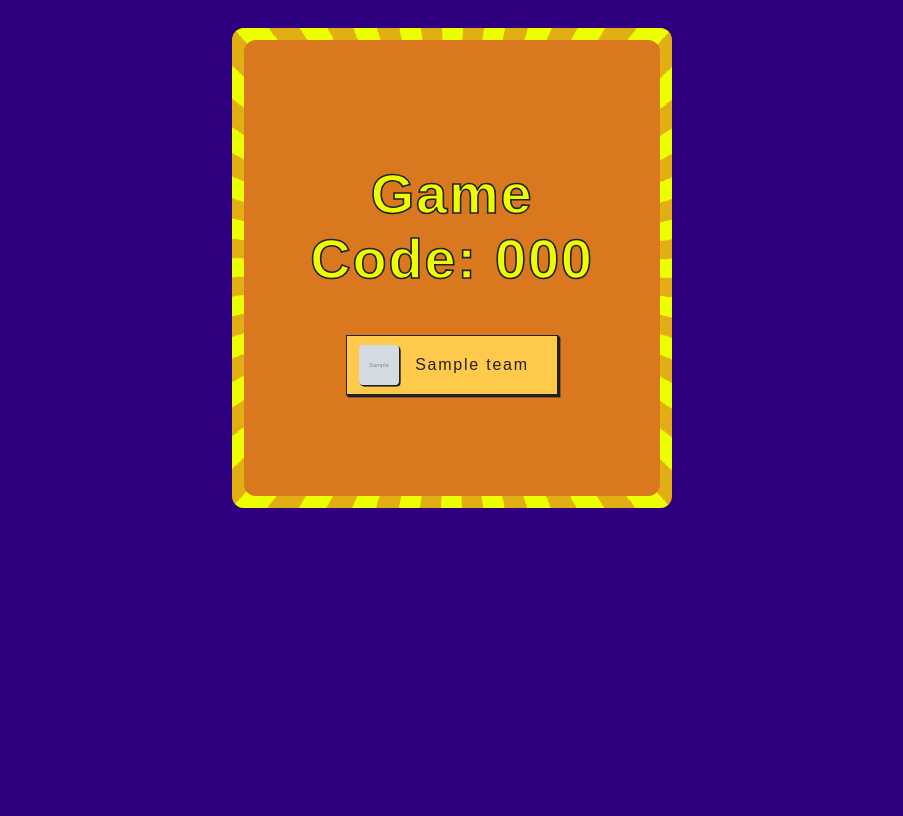
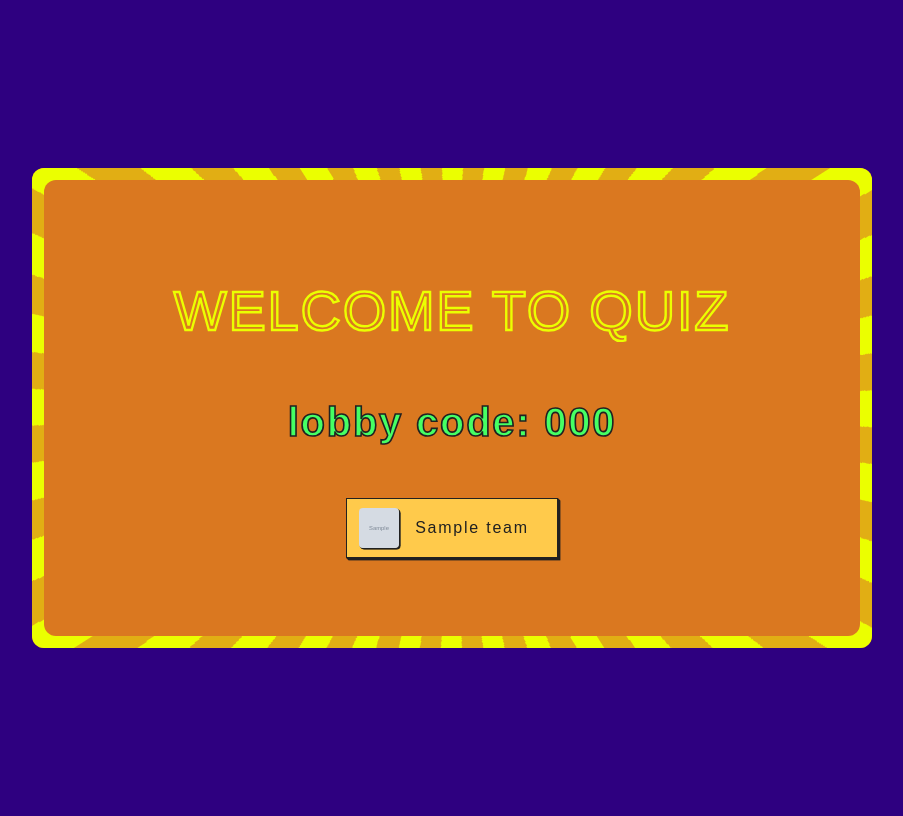
Before and after one commit to maximwebb/quizotic, a Django app: page /presenter/000 in a window 1280 px wide. Shown: the whole page, without its empty margins (188-1091 px from the left). Before the commit the page ends 508 px from the top, so only its background shows below. Run offline with Django 5.2, Linux system fonts and the light colour scheme; tables that the repository leaves empty hold one stand-in row (values such as "Sample post"); grey boxes marked "Sample" are stand-in pictures.

Commit message:
Update styling for presenter lobby

```diff
--- a/src/quiz/static/css/common.css
+++ b/src/quiz/static/css/common.css
@@ -43,6 +43,16 @@
     padding: 20px;
 }
 
+.wide-body {
+    background-color: var(--bg-color);
+    margin-inline: auto;
+    display: flex;
+    flex-direction: column;
+    align-items: center;
+    max-width: 110vh;
+    padding: 20px;
+}
+
 .fixed-height {
     height: 100vh;
     justify-content: center;
@@ -66,6 +76,14 @@
     color: var(--acc-color);
     -webkit-text-stroke: 0.2vh var(--off-black);
     font-size: 7vh;
+    font-weight: 600;
+    text-align: center;
+}
+
+.title-3 {
+    color: var(--radioactive);
+    -webkit-text-stroke: 0.2vh var(--off-black);
+    font-size: 5vh;
     font-weight: 600;
     text-align: center;
 }
@@ -119,6 +137,7 @@
     }
     padding: clamp(20px, 6vw, 60px);
 }
+
 
 .btn {
     padding: 1vh 2vh;
--- a/src/quiz/templates/presenter/lobby.html
+++ b/src/quiz/templates/presenter/lobby.html
@@ -7,9 +7,10 @@
     <link rel="stylesheet" href="{% static 'css/lobby.css' %}"></link>
 </head>
 
-<body class="std-body var-height">
+<body class="wide-body fixed-height">
     <div class="content shimmer">
-        <p id="welcome-title" class="title-2">Game Code: {{game_code}}</p>
+        <p id="welcome-title" class="title">WELCOME TO QUIZ</p>
+	    <h2 class="title-3">lobby code: {{game_code}}</h2>
 	    <div id="team-list"></div>
     </div>
 </body>
```
